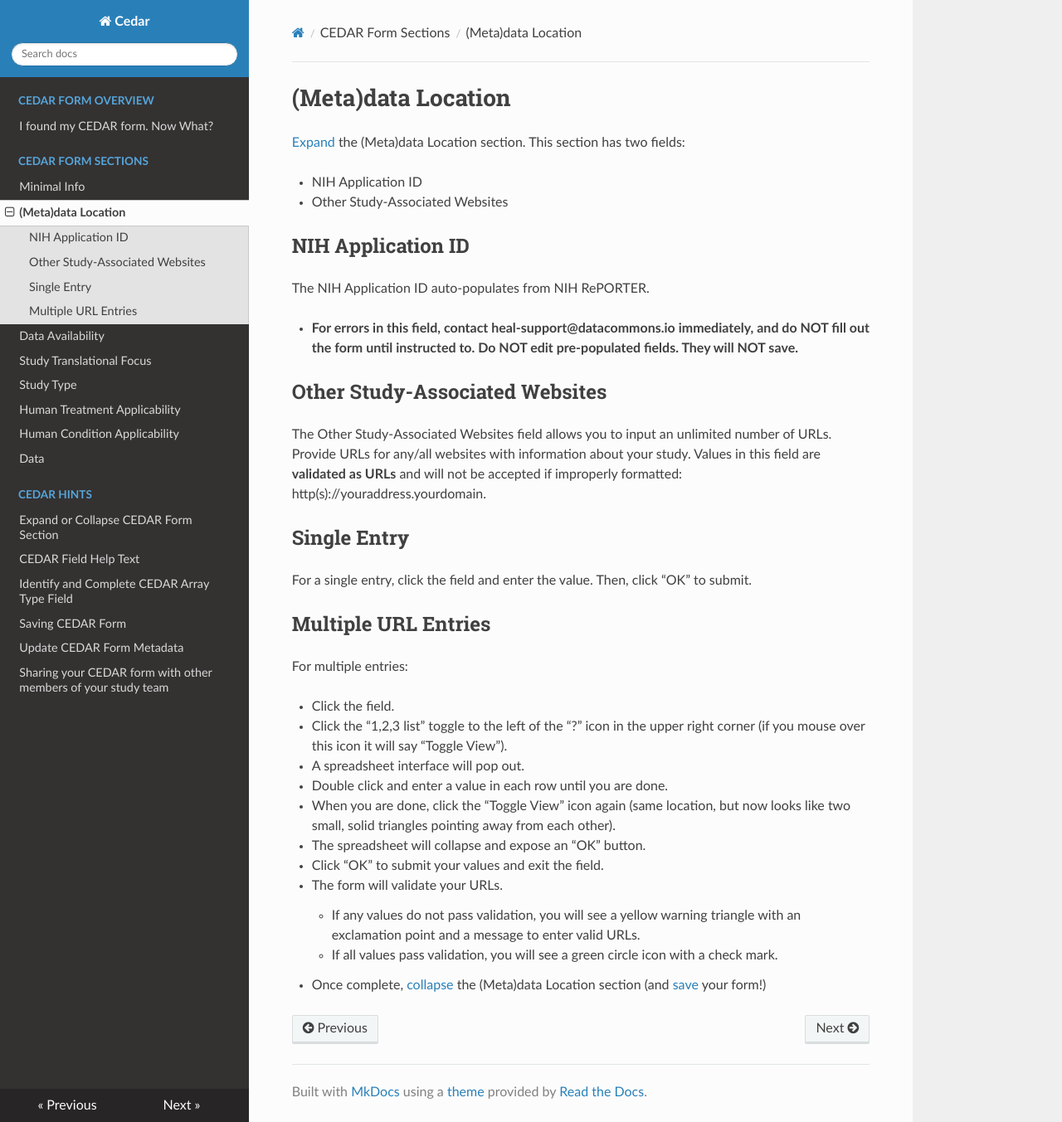
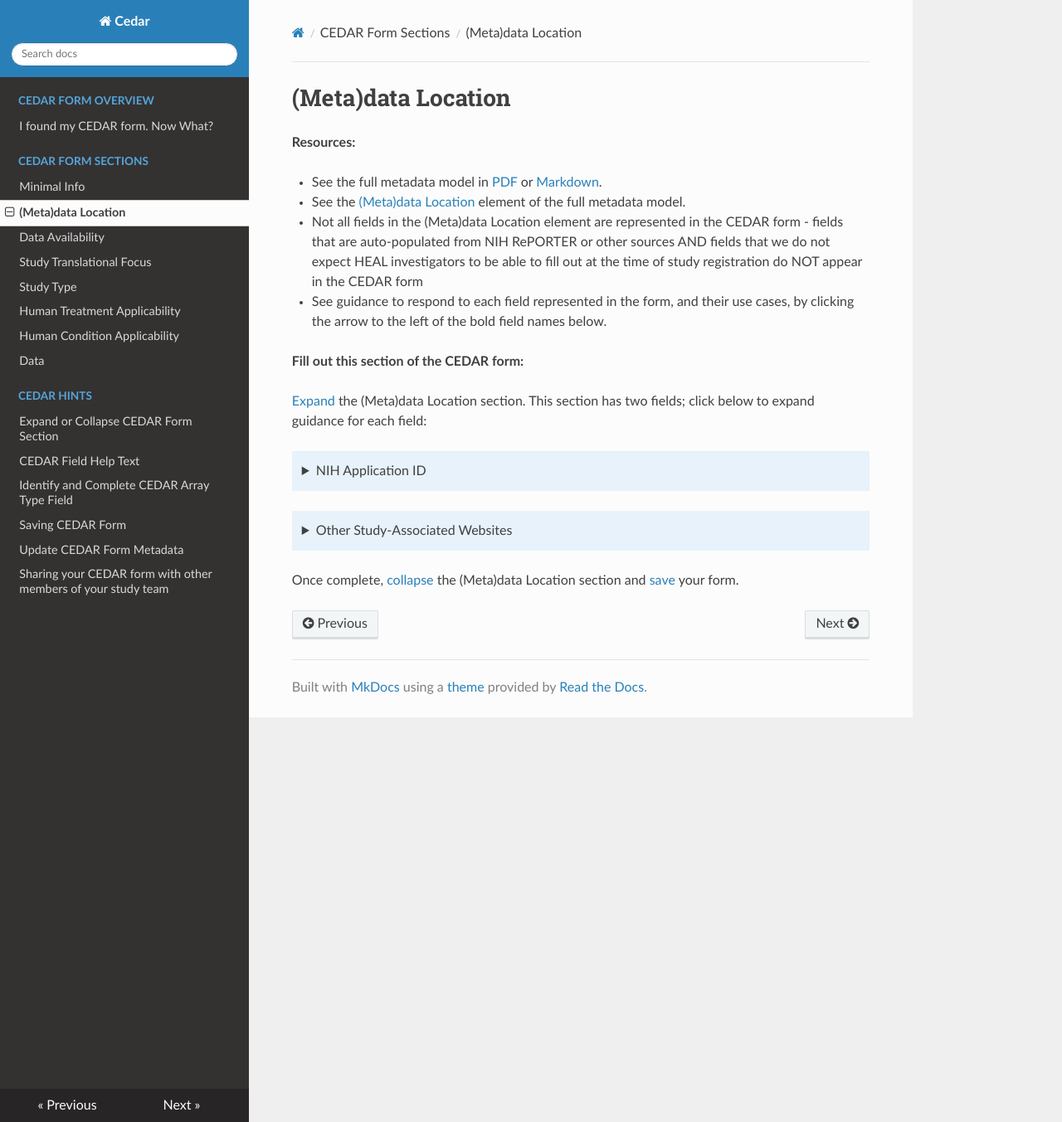
Before and after one commit to HEAL/cedar-form-docs, an MkDocs documentation site: the page built from docs/meta-data-location.md, in a window 1280 px wide and 1353 px high. Shown: the whole window at 83% size. Built offline with MkDocs 1.6.1, drawn with Linux system fonts in a browser that asks for light colours; nearby versions of some CDN libraries.

Commit message:
update metadata location page to be formatted similarly to other form section pages

```diff
--- a/docs/meta-data-location.md
+++ b/docs/meta-data-location.md
@@ -1,34 +1,37 @@
 # (Meta)data Location
 
-[Expand](expand-or-collapse-cedar-form-section.md) the (Meta)data Location section. This section has two fields:
+**Resources:**
 
-  * NIH Application ID
-  * Other Study-Associated Websites
+* See the full metadata model in [PDF](https://github.com/HEAL/heal-metadata-schemas/blob/main/for-investigators-how-to/study-level-metadata-fields/study-metadata-schema-for-humans.pdf) or [Markdown](https://github.com/HEAL/heal-metadata-schemas/blob/main/for-investigators-how-to/study-level-metadata-fields/study-metadata-schema-for-humans.md).
+* See the [(Meta)data Location](https://github.com/HEAL/heal-metadata-schemas/blob/main/for-investigators-how-to/study-level-metadata-fields/study-metadata-schema-for-humans.md#:~:text=metadata_location) element of the full metadata model.
+* Not all fields in the (Meta)data Location element are represented in the CEDAR form - fields that are auto-populated from NIH RePORTER or other sources AND fields that we do not expect HEAL investigators to be able to fill out at the time of study registration do NOT appear in the CEDAR form
+* See guidance to respond to each field represented in the form, and their use cases, by clicking the arrow to the left of the bold field names below.
 
-## **NIH Application ID**
-The NIH Application ID auto-populates from NIH RePORTER.
+**Fill out this section of the CEDAR form:**
 
-  * **For errors in this field, contact heal-support@datacommons.io immediately, and do NOT fill out the form until instructed to. Do NOT edit pre-populated fields. They will NOT save.**
+[Expand](expand-or-collapse-cedar-form-section.md) the (Meta)data Location section. This section has two fields; click below to expand guidance for each field:
 
-## **Other Study-Associated Websites**
-The Other Study-Associated Websites field allows you to input an unlimited number of URLs. Provide URLs for any/all websites with information about your study.
-Values in this field are **validated as URLs** and will not be accepted if improperly formatted: http(s)://youraddress.yourdomain.
+??? note "NIH Application ID"
+    **How to answer**
 
-## Single Entry
-For a single entry, click the field and enter the value. Then, click “OK” to submit.
+    > The “NIH Application ID” <u>auto-populates</u> from NIH RePORTER.
 
-## Multiple URL Entries
-For multiple entries:
+    > If you detect an error in this field, contact heal-support@datacommons.io immediately, and do NOT proceed with filling out the CEDAR form until instructed to. Do NOT edit pre-populated fields. They will NOT save.
 
-* Click the field.
-* Click the “1,2,3 list” toggle to the left of the “?” icon in the upper right corner (if you mouse over this icon it will say “Toggle View”).
-* A spreadsheet interface will pop out.
-* Double click and enter a value in each row until you are done.
-* When you are done, click the “Toggle View” icon again (same location, but now looks like two small, solid triangles pointing away from each other).
-* The spreadsheet will collapse and expose an “OK” button.
-* Click “OK” to submit your values and exit the field.
-  * The form will validate your URLs.
-     * If any values do not pass validation, you will see a yellow warning triangle with an exclamation point and a message to enter valid URLs.
-     * If all values pass validation, you will see a green circle icon with a check mark.
+    **How this field will be used**
+    > This field will be used to provide a link to all metadata available for your study on NIH RePORTER on your study's Platform study page. This will help the Platform Users who find your study to learn more about your study and decide whether it is of clear interest for their purposes. It may also be used by the Platform for internal indexing purposes.
 
-* Once complete, [collapse](expand-or-collapse-cedar-form-section.md) the (Meta)data Location section (and [save](save-cedar-form.md) your form!)
+
+??? note "Other Study-Associated Websites"
+    **How to answer**
+
+     > This is an array field that allows you to input an unlimited number of URLs. Provide URLs for any/all websites that are officially affiliated with your study, or that otherwise provide essential information about your study.
+
+     > See [here](complete-cedar-array-field.md) for guidance on filling out a CEDAR array field
+
+     > Values in this field are **validated as URLs** and will not be accepted if improperly formatted: http(s)://youraddress.yourdomain.
+
+    **How this field will be used**
+    > This field will be used to provide a link to all additional information (i.e. metadata) available for your study at these study affiliated websites on your study's Platform study page. This will help the Platform Users who find your study to learn more about your study and decide whether it is of clear interest for their purposes.
+
+Once complete, [collapse](expand-or-collapse-cedar-form-section.md) the (Meta)data Location section and [save](save-cedar-form.md) your form.
```
